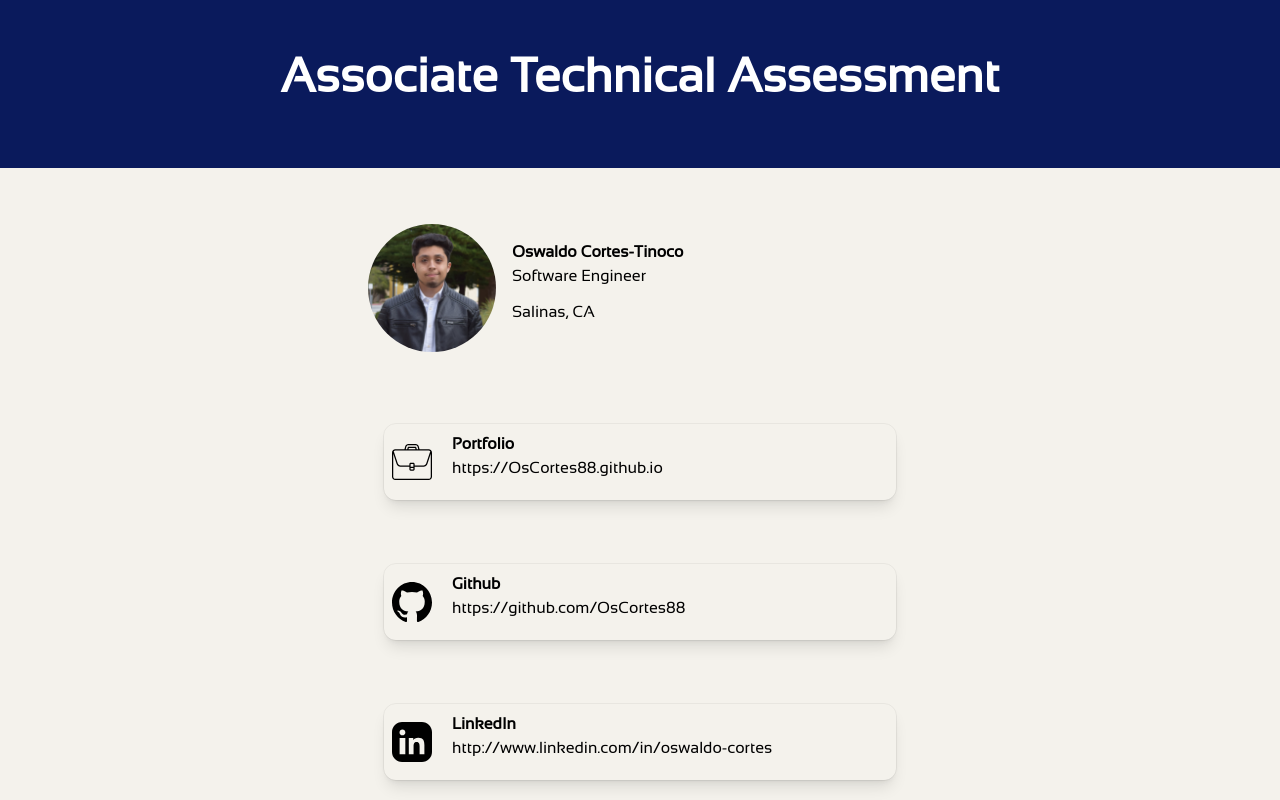
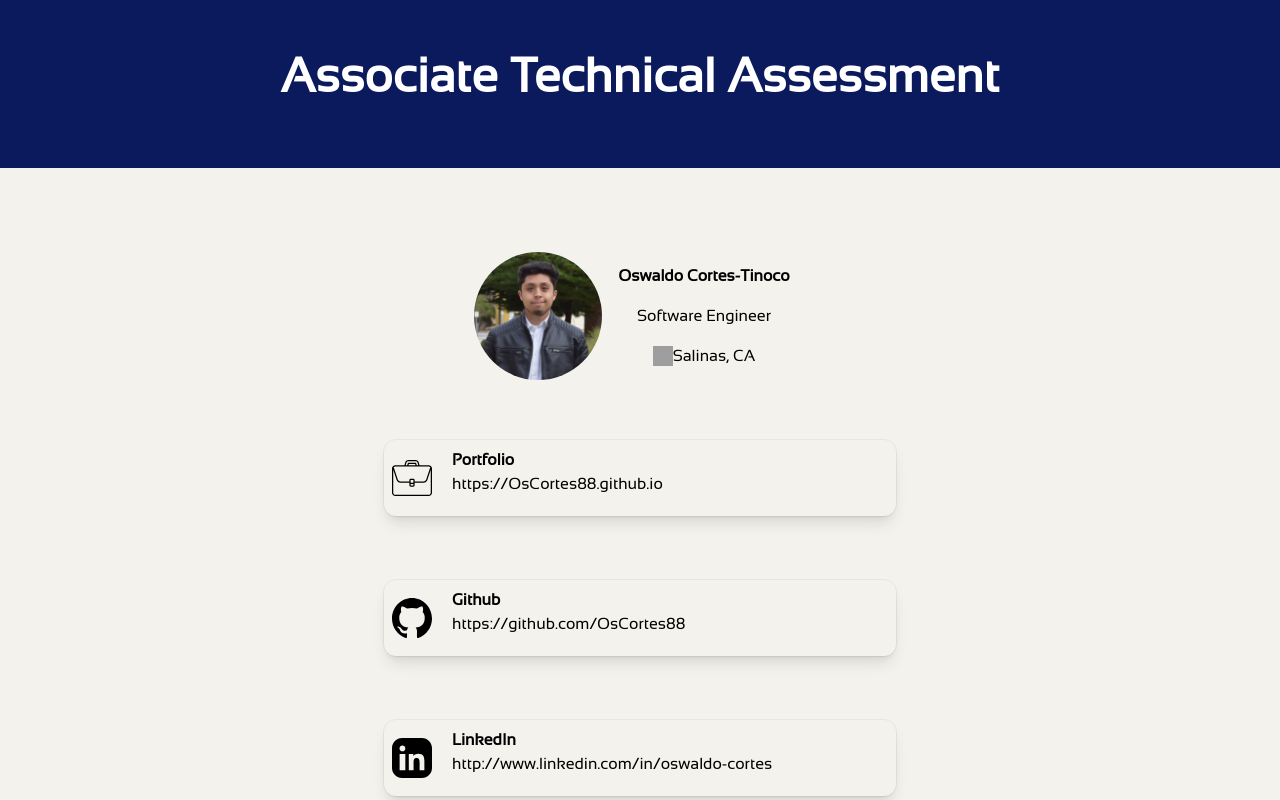
Before and after one commit to OsCortes88/DigitalNEST-Linktree, a React (Vite) app: page / in a window 1280 px wide. Shown: the top 800 px of the page. Built offline with nearby package versions, Linux system fonts and the light colour scheme; grey boxes are pictures that could not be loaded.

Commit message:
implement a carousel for about section

```diff
--- a/src/AboutSection.jsx
+++ b/src/AboutSection.jsx
@@ -1,24 +1,39 @@
+import { useState } from "react"
+import Carousel from "./Carousel"
+
 function AboutSection() {
+  const [viewingAboutMe, setViewingAboutMe] = useState(false)
+
   return (
-    <section>
-      <div className="mx-auto flex max-w-xl items-center p-4 gap-x-4">
-        <img
-          src="src/assets/profile.JPG"
-          alt="profile picture"
-          className="
-            hover:brightness-75 hover:shadow-xl hover:scale-[1.02]
-            w-32 h-32 rounded-full cursor-pointer object-cover
-            "
+    <div className="p-10 pb-0">
+      <div className={`mx-auto flex flex-col md:flex-row items-center max-w-xl transition-all duration-1000 ease-out ${viewingAboutMe ? "justify-start gap-x-5" : "justify-center"}`}>
+        <img src="src/assets/profile.JPG" alt="profile picture"
+          className="hover:brightness-75 hover:shadow-xl hover:scale-[1.02] w-32 h-32 rounded-full cursor-pointer object-cover"
+          onClick={() => setViewingAboutMe(!viewingAboutMe)}
         />
 
-        <div>
-          <b>Oswaldo Cortes-Tinoco</b>
-          <p>Software Engineer</p>
-          <p>Salinas, CA</p>
+        {/* General iformation to Display when profile picture is not clicked */}
+        <div className={`
+            overflow-hidden transition-all duration-1000
+            ${viewingAboutMe ? "opacity-0 translate-x-50 w-0 h-0" : "opacity-100 translate-x-0"}
+          `}>
+          <div className="flex flex-col gap-4 text-center sm:pt-4 p-4">
+            <b>Oswaldo Cortes-Tinoco</b>
+            <h3>Software Engineer</h3>
+            <div className="flex items-center justify-center">
+              <img src="./src/assets/locationIcon.svg" className="w-5 h-5 dark:filter-[invert(1)_brightness(2)]"/>
+              <h3>Salinas, CA</h3>
+            </div>
+          </div>
+        </div>
+
+        {/* Show the About carousel where viewers can navigate and see more info about me */}
+        <div className={`overflow-hidden transition-all duration-1000 ${viewingAboutMe ? "opacity-100" : "opacity-0 translate-x-50 w-0 h-0"}`}>
+          <Carousel />
         </div>
       </div>
-    </section>
-  );
+    </div>
+  )
 }
 
-export default AboutSection;
+export default AboutSection
--- /dev/null
+++ b/src/Carousel.jsx
@@ -0,0 +1,49 @@
+import { useState } from "react"
+
+function Carousel () {
+  const [index, setIndex] = useState(0)
+
+  const carouselContent = [
+    {label: "About Me", description: "As a young boy, STEM subjects were always my favorite. When I came across a CS course in High school, I instantly loved it. From there on out, I joined the CSin3 program to pursue a degree. As a graduate, I am now seeking new frontiers."},
+    {label: "My Philosophy", description: " I am a strong believer that things get done better when we work as a team. As a result, in any job I always look forward to brining my best and helping my team. After all, Rome wasn't built by one person."},
+    {label: "Hobbies", description: "Outside of work, you can usually find me hooping or playing soccer with my friends, jamming on my guitar to my favorite songs, or destroying my opponents in eFootball"},
+  ]
+
+  const handlePrev = () => {
+    setIndex((current) => (current === 0 ? carouselContent.length - 1 : current - 1))
+  }
+
+  const handleNext = () => {
+    setIndex((current) => (current + 1) % carouselContent.length)
+  }
+
+  return (
+    <div className="relative overflow-hidden ">
+      {/* Slides */}
+      <div
+        className="flex transition-transform duration-700 ease-in-out"
+        style={{ transform: `translateX(-${index * 100}%)` }}
+      >
+        {carouselContent.map((section, idx) => (
+            <div key={idx} className="min-w-full p-4">
+              <b>{section.label}</b>
+              <p>{section.description}</p>
+            </div>
+          ))}
+      </div>
+
+
+      <div className="flex justify-center gap-10 mt-2">
+        <button onClick={handlePrev} className="bg-(--color-retro-burgundy) hover:bg-(--color-primary-grana) text-white rounded px-4 py-2">
+          ‹
+        </button>
+
+        <button onClick={handleNext} className="bg-(--color-retro-burgundy) hover:bg-(--color-primary-grana) text-white rounded px-4 py-2">
+          ›
+        </button>
+      </div>
+    </div>
+  )
+}
+
+export default Carousel
```
